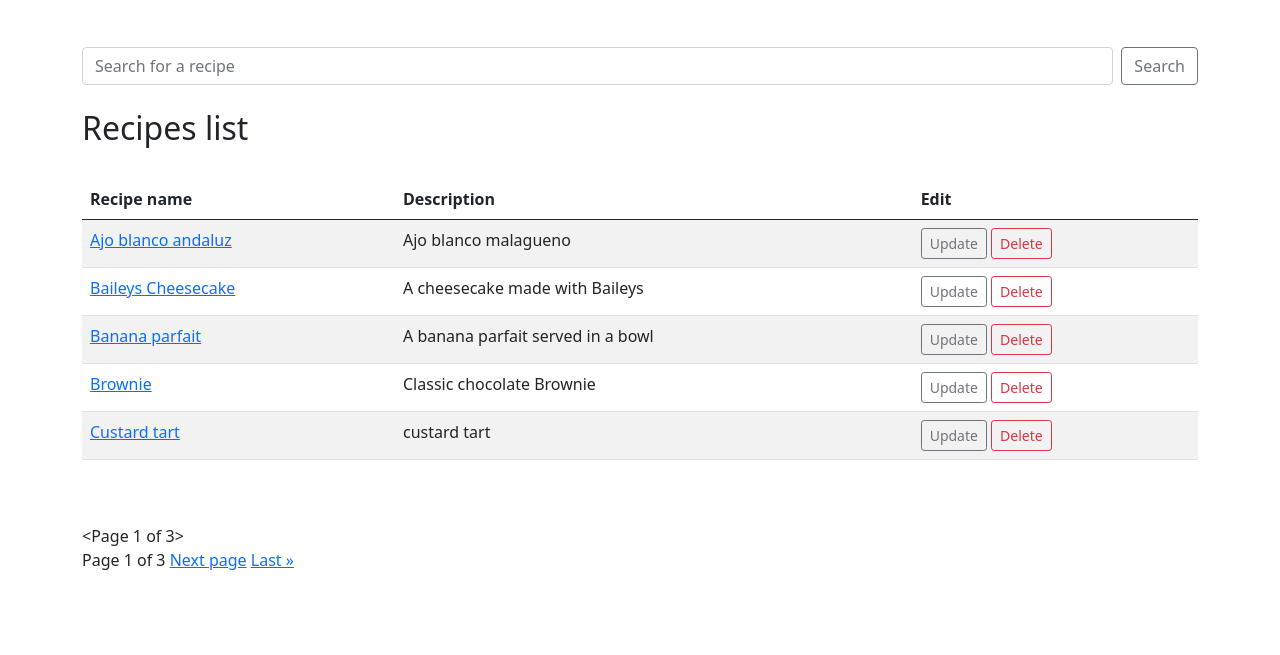
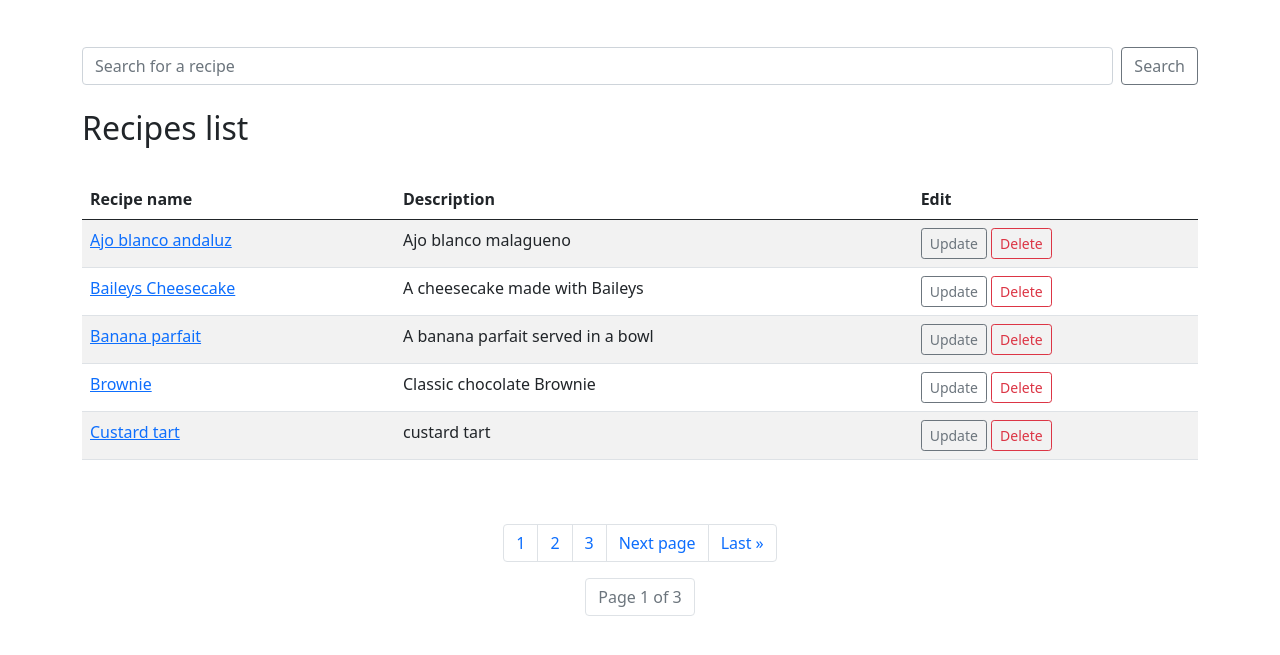
Before and after one commit to Rodolfo-Munoz/project_app, a Django app: page /list_recipes/ in a window 1280 px wide. Shown: the part 57-712 px from the top of the page. Run offline with Django 3.2, Linux system fonts and the light colour scheme; data comes from the database, SQL or seed files in the repository.

Commit message:
bootstrap added to pagination, now recipe page is finished

```diff
--- a/roseleaf_app/templates/roseleaf_app/list_recipes.html
+++ b/roseleaf_app/templates/roseleaf_app/list_recipes.html
@@ -41,24 +41,39 @@
     {% endfor %}
     </table>
     <br><br>
-    {{ recipe_page }}<br>
+    <nav aria-label="Page navigation example">
+    <ul class="pagination justify-content-center">
+
 
     {% if recipe_page.has_previous %}
-        <a href="?page=1">&laquo; First </a>
-        <a href="?page={{ recipe_page.previous_page_number }}">Previous page</a>
+        <li class="page-item"><a class="page-link" href="?page=1" >&laquo; First  </a></li>
+        <li class="page-item"><a class="page-link" href="?page={{ recipe_page.previous_page_number }}">Previous page</a></li>
 
 
 
     {% endif %}
 
-    Page {{ recipe_page.number }} of {{ recipe_page.paginator.num_pages }}
+
+
+
+    {% for i in nums %}
+
+        <li class="page-item"><a class="page-link" href="?page={{ forloop.counter }}">{{ forloop.counter }}</a></li>
+
+    {% endfor %}
 
     {% if recipe_page.has_next%}
-        <a href="?page={{ recipe_page.next_page_number }}">Next page</a>
-        <a href="?page={{ recipe_page.paginator.num_pages }}">Last &raquo;</a>
+        <li class="page-item"> <a class="page-link" href="?page={{ recipe_page.next_page_number }}">Next page</a></li>
+        <li class="page-item"><a class="page-link" href="?page={{ recipe_page.paginator.num_pages }}">Last &raquo;</a></li>
 
 
     {% endif %}
 
+    </ul>
+    <ul class="pagination justify-content-center">
+    <li class="page-item disabled"><a class="page-link" href="#">Page {{ recipe_page.number }} of {{ recipe_page.paginator.num_pages }}</a></li>
+    </ul>
+    </nav>
+
 
 {% endblock %}
--- a/roseleaf_app/views.py
+++ b/roseleaf_app/views.py
@@ -80,10 +80,12 @@ def list_recipes(request):
     p = Paginator(Recipe.objects.all().order_by('name'), 5)
     page = request.GET.get('page')
     recipe_page = p.get_page(page)
+    nums = 'a' * recipe_page.paginator.num_pages
 
     return render(request, 'roseleaf_app/list_recipes.html',
                   {'recipe_list' : recipe_list,
-                   'recipe_page' : recipe_page})
+                   'recipe_page' : recipe_page,
+                   'nums': nums})
 
 
 def show_recipe(request, recipe_id):
```
